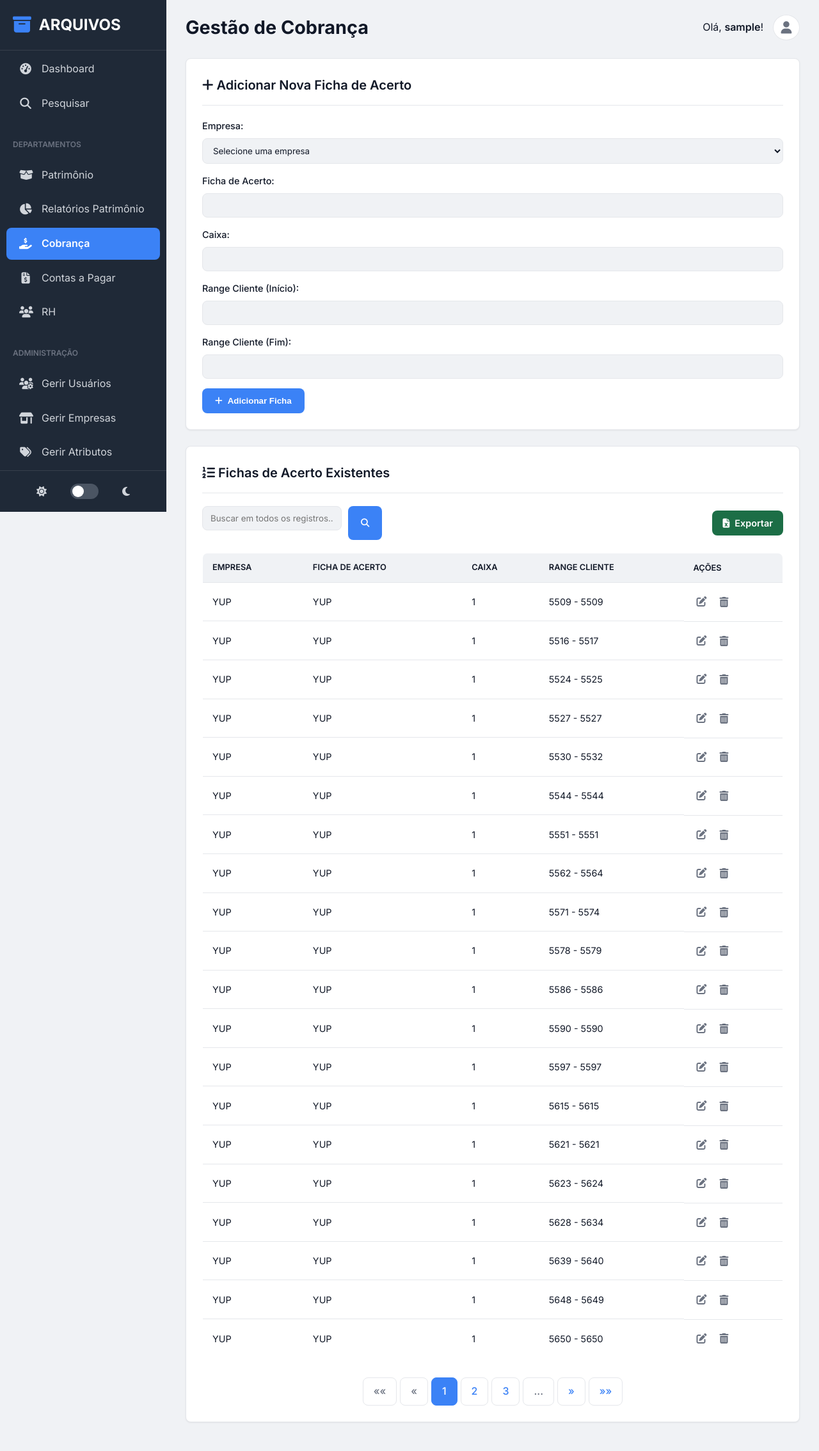
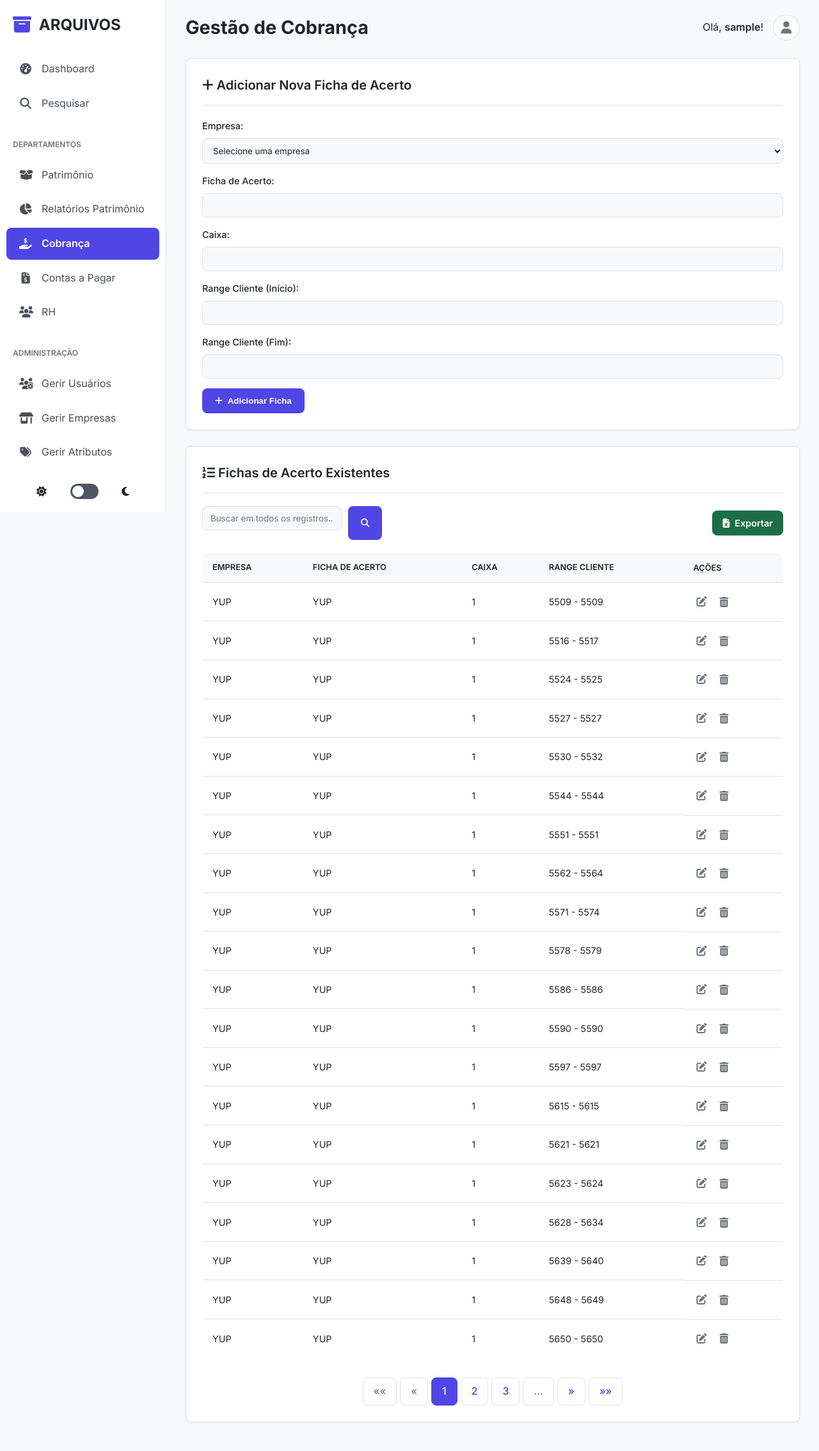
Before and after one commit to SimpleDioney/sav, a Flask app: page /cobranca/dashboard in a window 1280 px wide. Shown: the whole page at 64% size. Run offline with Flask 3, Linux system fonts and the light colour scheme; the visitor is signed in with stand-in values (Sample User, id 1); data comes from the database, SQL or seed files in the repository; data that the repository does not hold is empty.

Commit message:
Add files via upload

```diff
--- a/static/css/style.css
+++ b/static/css/style.css
@@ -11,17 +11,19 @@
 
 /* --- Tema Claro --- */
 [data-theme="light"] {
-    --bg-primary: #f0f2f5;         /* Fundo principal da página */
-    --bg-secondary: #ffffff;      /* Fundo de cards, tabelas, etc. */
-    --bg-sidebar: #1f2937;        /* Fundo da barra lateral */
-    --text-primary: #111827;      /* Texto principal */
-    --text-secondary: #6b7280;    /* Texto secundário, placeholders */
-    --text-on-sidebar: #d1d5db;   /* Texto na barra lateral */
-    --border-color: #e5e7eb;      /* Cor das bordas */
-    --color-primary: #3b82f6;     /* Azul primário */
-    --color-primary-hover: #2563eb;
-    --color-success: #22c55e;
-    --color-danger: #ef4444;
+    --bg-primary: #f8f9fa;         /* Fundo principal mais suave */
+    --bg-secondary: #ffffff;      /* Fundo de cards, etc. */
+    --bg-sidebar: #ffffff;        /* [MUDANÇA] Sidebar clara */
+    --text-primary: #212529;      /* Texto principal (preto suave) */
+    --text-secondary: #6c757d;    /* Texto secundário (cinza) */
+    --text-on-sidebar: #495057;   /* [MUDANÇA] Texto escuro para sidebar clara */
+    --border-color: #dee2e6;      /* Bordas mais suaves */
+    --color-primary: #4f46e5;     /* [MUDANÇA] Tom de índigo moderno */
+    --color-primary-hover: #4338ca;
+    --bg-hover-link: #f1f3f5;
+    --bg-active-link: #eef2ff;    /* [MUDANÇA] Fundo do link ativo na sidebar */
+    --color-success: #16a34a;
+    --color-danger: #dc2626;
     --color-warning: #f59e0b;
 }
 
@@ -58,14 +60,14 @@ body {
 .sidebar {
     width: 260px;
     background-color: var(--bg-sidebar);
-    color: var(--text-on-sidebar);
+    border-right: 1px solid var(--border-color); /* [MUDANÇA] Borda para separar do conteúdo */
     display: flex;
     flex-direction: column;
     position: fixed;
     top: 0;
     left: 0;
     height: 100%;
-    transition: width var(--transition-fast);
+    transition: all var(--transition-fast);
 }
 
 .sidebar-header {
@@ -77,7 +79,8 @@ body {
 }
 
 .logo-icon { font-size: 1.8rem; color: var(--color-primary); }
-.logo-text { font-size: 1.5rem; font-weight: 700; color: #fff; }
+.logo-text { font-size: 1.5rem; font-weight: 700; color: var(--text-primary); } /* [MUDANÇA] Usa a cor de texto primária */
+[data-theme="dark"] .logo-text { color: #fff; } /* Exceção para o tema escuro */
 
 .sidebar-nav { flex-grow: 1; overflow-y: auto; }
 .nav-menu { list-style: none; }
@@ -100,8 +103,15 @@ body {
     color: var(--text-on-sidebar);
     transition: background-color var(--transition-fast), color var(--transition-fast);
 }
-.nav-link:hover { background-color: rgba(255, 255, 255, 0.1); color: #fff; }
+.nav-link:hover {
+    background-color: var(--bg-hover-link);
+    color: var(--color-primary); /* A cor do texto muda para a cor primária no hover */
+}
 .nav-link.active { background-color: var(--color-primary); color: #fff; font-weight: 600; }
+[data-theme="dark"] .nav-link.active {
+    color: #fff;
+}
+
 .nav-link i { font-size: 1.1rem; width: 20px; text-align: center; }
 
 .sidebar-footer { padding: 20px; border-top: 1px solid rgba(255, 255, 255, 0.1); }
```
